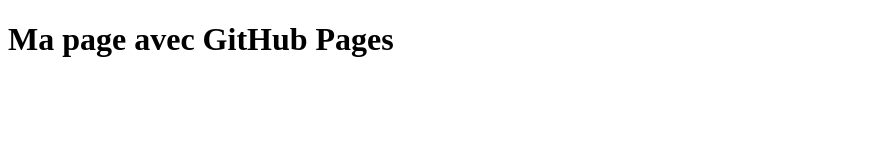
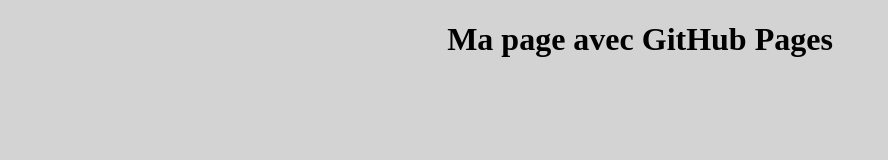
Before and after one commit to nicolas-herbez/mapage, a plain HTML site: page index.html in a window 1280 px wide. Shown: the whole page, without its empty margins (0-888 px from the left). Drawn offline with Linux system fonts and the light colour scheme.

Commit message:
add style.css

```diff
--- /dev/null
+++ b/asset/style.css
@@ -0,0 +1,8 @@
+
+body {
+    background-color: lightgrey;
+}
+
+h1 {
+    text-align: center;
+}
--- a/index.html
+++ b/index.html
@@ -4,7 +4,8 @@
     <meta charset="UTF-8">
     <meta http-equiv="X-UA-Compatible" content="IE=edge">
     <meta name="viewport" content="width=device-width, initial-scale=1.0">
-    <title>Document</title>
+    <title>Ma page</title>
+    <link rel="stylesheet" href="./asset/style.css">
 </head>
 <body>
     <h1>Ma page avec GitHub Pages</h1>
```
